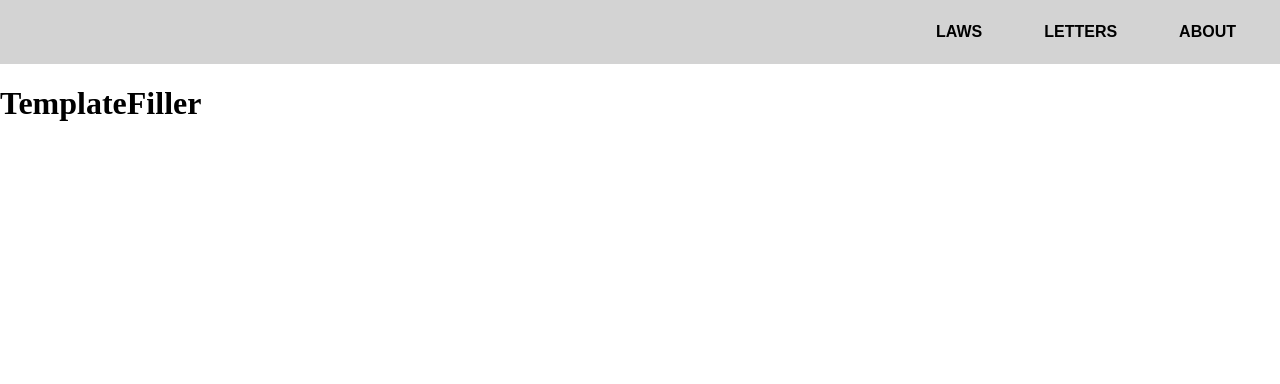
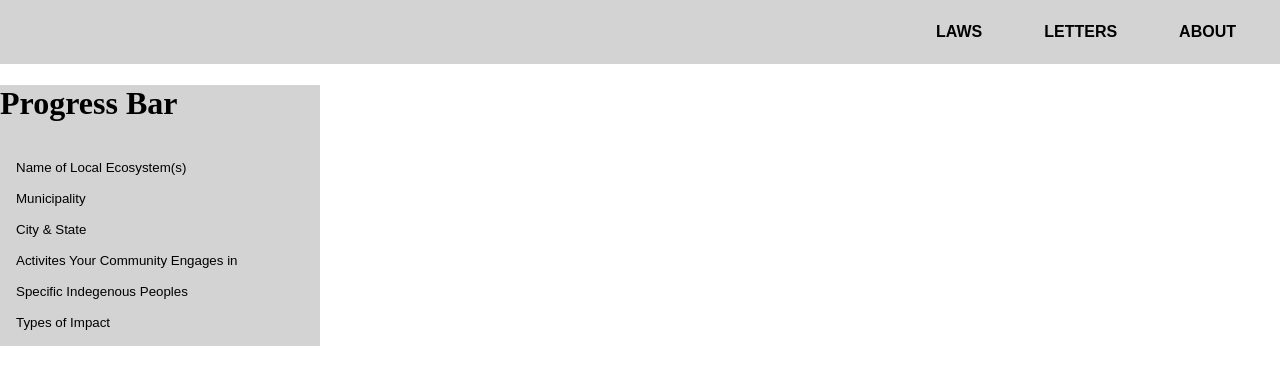
Before and after one commit to cornellh4i/earth-law-center, a React (Create React App) app in the folder client/: page /template-filler in a window 1280 px wide. Shown: the top 384 px of the page. Built offline with nearby package versions, Linux system fonts and the light colour scheme; no server answers.

Commit message:
Created Sidebar for templatefiller page

```diff
--- /dev/null
+++ b/client/src/components/FieldSideBar/FieldSideBar.css
@@ -0,0 +1,34 @@
+.body{
+    margin: 0;
+}
+
+.sidebar-component{
+    height: 100%;
+    background-color: lightgray;
+    max-width: 25%;
+}
+
+.bar-ul{
+    list-style-type: none;
+    margin: 0;
+    padding: .5rem;
+    text-align: justify;
+    inline-size: min-content;
+    inline-size: 100%;
+}
+
+
+.side-btn{
+    border: none;
+    background: none;
+    padding: .5rem;
+    cursor: pointer;
+}
+
+.side-btn:hover{
+    font-weight: bold;
+}
+
+.side-btn::after{
+    font-weight: bold;
+}
--- /dev/null
+++ b/client/src/components/FieldSideBar/FieldSideBar.jsx
@@ -0,0 +1,40 @@
+import React, {useState} from 'react'
+import './FieldSideBar.css';
+
+
+
+/** Component for FieldSideBar */
+
+const FieldSideBar = (props) => {
+
+  const [click, setClick] = useState('');
+
+  const fieldItem = props.field.map((field) =>
+      <li>
+        <button className='side-btn' onClick={()=> setClick(field)}>{field}</button>
+      </li>
+
+  )
+
+// To test if state works
+  const TestState = () => {
+    // Clicked button should show up on the screen
+    return <h1>{click}</h1>
+  }
+
+  return (
+      <div className='sidebar-component'>
+        {/* Space for progress bar */}
+        <div>
+          <h1>Progress Bar</h1>
+        </div>
+        {/* *** */}
+        <ul className='bar-ul'>{fieldItem}</ul>
+
+        {/* Testing clicked saved correctly */}
+        <TestState/>
+      </div>
+
+  );
+};
+export default FieldSideBar;
--- a/client/src/pages/TemplateFiller/TemplateFiller.jsx
+++ b/client/src/pages/TemplateFiller/TemplateFiller.jsx
@@ -1,12 +1,16 @@
 import React from 'react';
 import './TemplateFiller.css';
+import FieldSideBar from '../../components/FieldSideBar/FieldSideBar';
 
 /** Component for Template Filler Page */
 
 const TemplateFiller = () => {
   return (
     <div>
-      <h1>TemplateFiller</h1>
+      {/* Entries to field prop is temporary for testing */}
+      <FieldSideBar field = {['Name of Local Ecosystem(s)', 'Municipality', 'City & State',
+      'Activites Your Community Engages in', 'Specific Indegenous Peoples', 'Types of Impact'
+      ]}/>
     </div>
   );
 };
```
